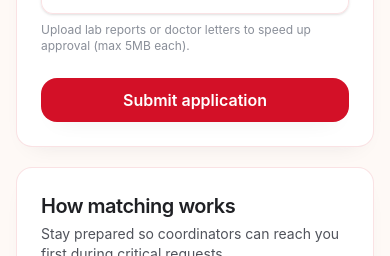
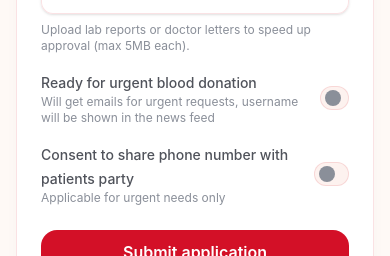
Before and after one commit to Bondhon1/lifedrop, a Next.js app: page /donors in a window 390 px wide. Shown: the part 691-947 px from the top of the page. Built offline with nearby package versions, Linux system fonts and the light colour scheme; no server answers; the database is empty; sample sign-in values are in the browser's storage.

Commit message:
feat(donor): add fields for urgent donation readiness and phone sharing consent

```diff
--- a/src/app/(app)/donors/page.tsx
+++ b/src/app/(app)/donors/page.tsx
@@ -70,6 +70,8 @@ export default async function DonorsPage() {
           medicalHistoryImages: record.medicalHistoryImages,
           nidOrBirthCertificate: record.nidOrBirthCertificate,
           updatedAt: record.updatedAt.toISOString(),
+          readyForUrgentDonation: record.readyForUrgentDonation,
+          consentToSharePhone: record.consentToSharePhone,
         };
       }
     } catch (error) {
--- a/src/components/donors/donor-application-form.tsx
+++ b/src/components/donors/donor-application-form.tsx
@@ -14,6 +14,8 @@ export function DonorApplicationForm() {
   const formRef = useRef<HTMLFormElement>(null);
   const [isPending, startTransition] = useTransition();
   const [hasDonatedBefore, setHasDonatedBefore] = useState(false);
+  const [readyForUrgentDonation, setReadyForUrgentDonation] = useState(false);
+  const [consentToSharePhone, setConsentToSharePhone] = useState(false);
 
   const handleSubmit = (event: FormEvent<HTMLFormElement>) => {
     event.preventDefault();
@@ -24,6 +26,8 @@ export function DonorApplicationForm() {
 
     const formData = new FormData(formRef.current);
     formData.set("hasDonatedBefore", hasDonatedBefore ? "true" : "false");
+    formData.set("readyForUrgentDonation", readyForUrgentDonation ? "true" : "false");
+    formData.set("consentToSharePhone", consentToSharePhone ? "true" : "false");
 
     startTransition(async () => {
       try {
@@ -36,6 +40,8 @@ export function DonorApplicationForm() {
         toast.success(result.data.message);
         formRef.current?.reset();
         setHasDonatedBefore(false);
+        setReadyForUrgentDonation(false);
+        setConsentToSharePhone(false);
         router.refresh();
       } catch (error) {
         console.error("DonorApplicationForm:submit", error);
@@ -95,6 +101,72 @@ export function DonorApplicationForm() {
         <p className="text-xs text-muted">Upload lab reports or doctor letters to speed up approval (max 5MB each).</p>
       </div>
 
+      <div className="space-y-4">
+        <div className="flex items-center justify-between">
+          <div>
+            <Label htmlFor="readyForUrgentDonation" className="text-sm font-medium text-secondary">
+              Ready for urgent blood donation
+            </Label>
+            <p className="text-xs text-muted">Will get emails for urgent requests, username will be shown in the news feed</p>
+          </div>
+          <button
+            type="button"
+            onClick={() => setReadyForUrgentDonation(!readyForUrgentDonation)}
+            className={`relative inline-flex h-6 w-11 items-center rounded-full border transition-colors focus:outline-none focus:ring-2 focus:ring-[var(--ring-primary)] focus:ring-offset-2 ${
+              readyForUrgentDonation
+                ? 'bg-[var(--color-primary-start)] border-[var(--color-primary-start)]'
+                : 'bg-[var(--color-surface-card-muted)] border-[var(--color-border-soft)] dark:bg-[var(--color-surface-card-muted)] dark:border-[var(--color-border-soft)]'
+            }`}
+          >
+            <span
+              className={`inline-block h-4 w-4 transform rounded-full transition-transform ${
+                readyForUrgentDonation
+                  ? 'bg-white translate-x-6'
+                  : 'bg-[var(--color-text-muted)] dark:bg-[var(--color-text-muted)] translate-x-1'
+              }`}
+            />
+          </button>
+          <input
+            id="readyForUrgentDonation"
+            name="readyForUrgentDonation"
+            type="hidden"
+            value={readyForUrgentDonation ? "true" : "false"}
+          />
+        </div>
+
+        <div className="flex items-center justify-between">
+          <div>
+            <Label htmlFor="consentToSharePhone" className="text-sm font-medium text-secondary">
+              Consent to share phone number with patients party
+            </Label>
+            <p className="text-xs text-muted">Applicable for urgent needs only</p>
+          </div>
+          <button
+            type="button"
+            onClick={() => setConsentToSharePhone(!consentToSharePhone)}
+            className={`relative inline-flex h-6 w-11 items-center rounded-full border transition-colors focus:outline-none focus:ring-2 focus:ring-[var(--ring-primary)] focus:ring-offset-2 ${
+              consentToSharePhone
+                ? 'bg-[var(--color-primary-start)] border-[var(--color-primary-start)]'
+                : 'bg-[var(--color-surface-card-muted)] border-[var(--color-border-soft)] dark:bg-[var(--color-surface-card-muted)] dark:border-[var(--color-border-soft)]'
+            }`}
+          >
+            <span
+              className={`inline-block h-4 w-4 transform rounded-full transition-transform ${
+                consentToSharePhone
+                  ? 'bg-white translate-x-6'
+                  : 'bg-[var(--color-text-muted)] dark:bg-[var(--color-text-muted)] translate-x-1'
+              }`}
+            />
+          </button>
+          <input
+            id="consentToSharePhone"
+            name="consentToSharePhone"
+            type="hidden"
+            value={consentToSharePhone ? "true" : "false"}
+          />
+        </div>
+      </div>
+
       <Button type="submit" disabled={isPending} className="mt-2">
         {isPending ? "Submitting..." : "Submit application"}
       </Button>
--- a/src/components/donors/donor-profile-manager.tsx
+++ b/src/components/donors/donor-profile-manager.tsx
@@ -1,6 +1,6 @@
 "use client";
 
-import { useMemo, useRef, useTransition, type FormEvent } from "react";
+import { useMemo, useRef, useState, useTransition, type FormEvent } from "react";
 import Link from "next/link";
 import { toast } from "react-hot-toast";
 import { updateDonorApplication } from "@/server/actions/donor";
@@ -42,6 +42,8 @@ export type DonorProfileManagerProps = {
     medicalHistoryImages: string[];
     nidOrBirthCertificate: string;
     updatedAt: string;
+    readyForUrgentDonation: boolean;
+    consentToSharePhone: boolean;
   };
 };
 
@@ -49,6 +51,8 @@ export function DonorProfileManager({ application }: DonorProfileManagerProps) {
   const router = useRouter();
   const formRef = useRef<HTMLFormElement>(null);
   const [isPending, startTransition] = useTransition();
+  const [readyForUrgentDonation, setReadyForUrgentDonation] = useState(application.readyForUrgentDonation);
+  const [consentToSharePhone, setConsentToSharePhone] = useState(application.consentToSharePhone);
 
   const statusBadgeClass = useMemo(
     () => statusStyles[application.status] ?? "bg-surface-primary-soft text-primary border border-[var(--color-border-primary)]",
@@ -173,6 +177,72 @@ export function DonorProfileManager({ application }: DonorProfileManagerProps) {
             />
           </div>
 
+          <div className="space-y-4">
+            <div className="flex items-center justify-between">
+              <div>
+                <Label htmlFor="readyForUrgentDonation" className="text-sm font-medium text-secondary">
+                  Ready for urgent blood donation
+                </Label>
+                <p className="text-xs text-muted">Will get emails for urgent requests, username will be shown in the news feed</p>
+              </div>
+              <button
+                type="button"
+                onClick={() => setReadyForUrgentDonation(!readyForUrgentDonation)}
+                className={`relative inline-flex h-6 w-11 items-center rounded-full border transition-colors focus:outline-none focus:ring-2 focus:ring-[var(--ring-primary)] focus:ring-offset-2 ${
+                  readyForUrgentDonation
+                    ? 'bg-[var(--color-primary-start)] border-[var(--color-primary-start)]'
+                    : 'bg-[var(--color-surface-card-muted)] border-[var(--color-border-soft)] dark:bg-[var(--color-surface-card-muted)] dark:border-[var(--color-border-soft)]'
+                }`}
+              >
+                <span
+                  className={`inline-block h-4 w-4 transform rounded-full transition-transform ${
+                    readyForUrgentDonation
+                      ? 'bg-white translate-x-6'
+                      : 'bg-[var(--color-text-muted)] dark:bg-[var(--color-text-muted)] translate-x-1'
+                  }`}
+                />
+              </button>
+              <input
+                id="readyForUrgentDonation"
+                name="readyForUrgentDonation"
+                type="hidden"
+                value={readyForUrgentDonation ? "true" : "false"}
+              />
+            </div>
+
+            <div className="flex items-center justify-between">
+              <div>
+                <Label htmlFor="consentToSharePhone" className="text-sm font-medium text-secondary">
+                  Consent to share phone number with patients party
+                </Label>
+                <p className="text-xs text-muted">Applicable for urgent needs only</p>
+              </div>
+              <button
+                type="button"
+                onClick={() => setConsentToSharePhone(!consentToSharePhone)}
+                className={`relative inline-flex h-6 w-11 items-center rounded-full border transition-colors focus:outline-none focus:ring-2 focus:ring-[var(--ring-primary)] focus:ring-offset-2 ${
+                  consentToSharePhone
+                    ? 'bg-[var(--color-primary-start)] border-[var(--color-primary-start)]'
+                    : 'bg-[var(--color-surface-card-muted)] border-[var(--color-border-soft)] dark:bg-[var(--color-surface-card-muted)] dark:border-[var(--color-border-soft)]'
+                }`}
+              >
+                <span
+                  className={`inline-block h-4 w-4 transform rounded-full transition-transform ${
+                    consentToSharePhone
+                      ? 'bg-white translate-x-6'
+                      : 'bg-[var(--color-text-muted)] dark:bg-[var(--color-text-muted)] translate-x-1'
+                  }`}
+                />
+              </button>
+              <input
+                id="consentToSharePhone"
+                name="consentToSharePhone"
+                type="hidden"
+                value={consentToSharePhone ? "true" : "false"}
+              />
+            </div>
+          </div>
+
           <div className="flex justify-end">
             <Button type="submit" disabled={isPending}>
               {isPending ? "Saving..." : "Save updates"}
--- a/src/server/actions/donor.ts
+++ b/src/server/actions/donor.ts
@@ -75,6 +75,8 @@ const donorApplicationSchema = z
         return trimmed.length > 0 ? trimmed : null;
       })
       .refine((value) => !value || value.length <= 2000, "Medical conditions note is too long"),
+    readyForUrgentDonation: z.boolean().default(false),
+    consentToSharePhone: z.boolean().default(false),
   })
   .refine(
     (data) => {
@@ -119,6 +121,8 @@ export async function submitDonorApplication(formData: FormData): Promise<Action
     hasDonatedBefore: formData.get("hasDonatedBefore"),
     lastDonationDate: formData.get("lastDonationDate"),
     medicalConditions: formData.get("medicalConditions"),
+    readyForUrgentDonation: formData.get("readyForUrgentDonation"),
+    consentToSharePhone: formData.get("consentToSharePhone"),
   } satisfies Record<string, FormDataEntryValue | null>;
 
   const parsed = donorApplicationSchema.safeParse({
@@ -129,6 +133,14 @@ export async function submitDonorApplication(formData: FormData): Promise<Action
       || rawValues.hasDonatedBefore === "1",
     lastDonationDate: rawValues.lastDonationDate,
     medicalConditions: rawValues.medicalConditions,
+    readyForUrgentDonation:
+      rawValues.readyForUrgentDonation === "true"
+      || rawValues.readyForUrgentDonation === "on"
+      || rawValues.readyForUrgentDonation === "1",
+    consentToSharePhone:
+      rawValues.consentToSharePhone === "true"
+      || rawValues.consentToSharePhone === "on"
+      || rawValues.consentToSharePhone === "1",
   });
 
   if (!parsed.success) {
@@ -194,6 +206,8 @@ export async function submitDonorApplication(formData: FormData): Promise<Action
         medicalConditions: parsed.data.medicalConditions,
         nidOrBirthCertificate: nidPath,
         medicalHistoryImages: medicalImagePaths,
+        readyForUrgentDonation: parsed.data.readyForUrgentDonation,
+        consentToSharePhone: parsed.data.consentToSharePhone,
       },
     });
   } catch (error) {
@@ -225,6 +239,8 @@ const donorUpdateSchema = z.object({
       return trimmed.length > 0 ? trimmed : null;
     })
     .refine((value) => !value || value.length <= 2000, "Medical conditions note is too long"),
+  readyForUrgentDonation: z.boolean().default(false),
+  consentToSharePhone: z.boolean().default(false),
 });
 
 export async function updateDonorApplication(formData: FormData): Promise<ActionState<{ message: string }>> {
@@ -237,6 +253,14 @@ export async function updateDonorApplication(formData: FormData): Promise<Action
     applicationId: formData.get("applicationId"),
     lastDonationDate: formData.get("lastDonationDate"),
     medicalConditions: formData.get("medicalConditions"),
+    readyForUrgentDonation:
+      formData.get("readyForUrgentDonation") === "true"
+      || formData.get("readyForUrgentDonation") === "on"
+      || formData.get("readyForUrgentDonation") === "1",
+    consentToSharePhone:
+      formData.get("consentToSharePhone") === "true"
+      || formData.get("consentToSharePhone") === "on"
+      || formData.get("consentToSharePhone") === "1",
   });
 
   if (!parsed.success) {
@@ -282,6 +306,8 @@ export async function updateDonorApplication(formData: FormData): Promise<Action
       data: {
         lastDonationDate: parsed.data.lastDonationDate,
         medicalConditions: parsed.data.medicalConditions,
+        readyForUrgentDonation: parsed.data.readyForUrgentDonation,
+        consentToSharePhone: parsed.data.consentToSharePhone,
         ...(newMedicalImages.length > 0
           ? { medicalHistoryImages: [...application.medicalHistoryImages, ...newMedicalImages] }
           : {}),
```
Also changed, not shown: 1 other file (tests, documents, lock files or other folders).
